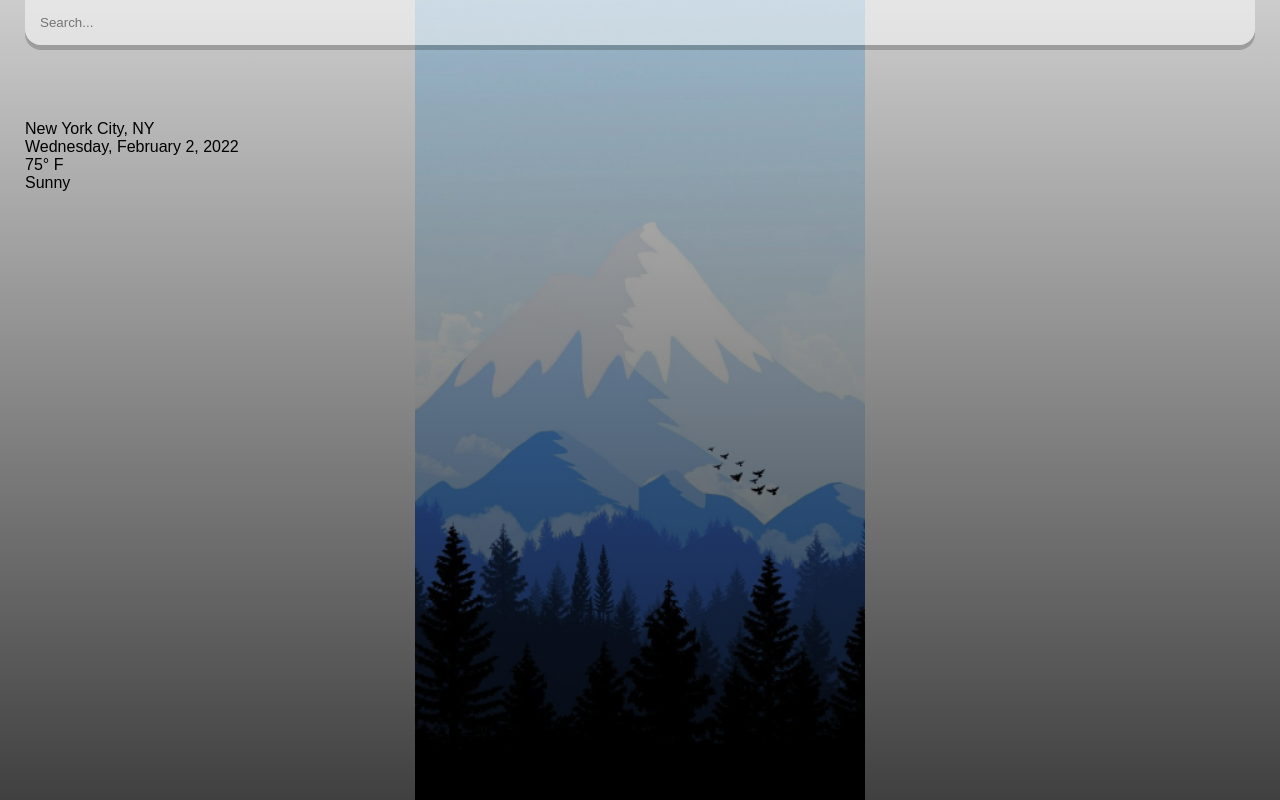
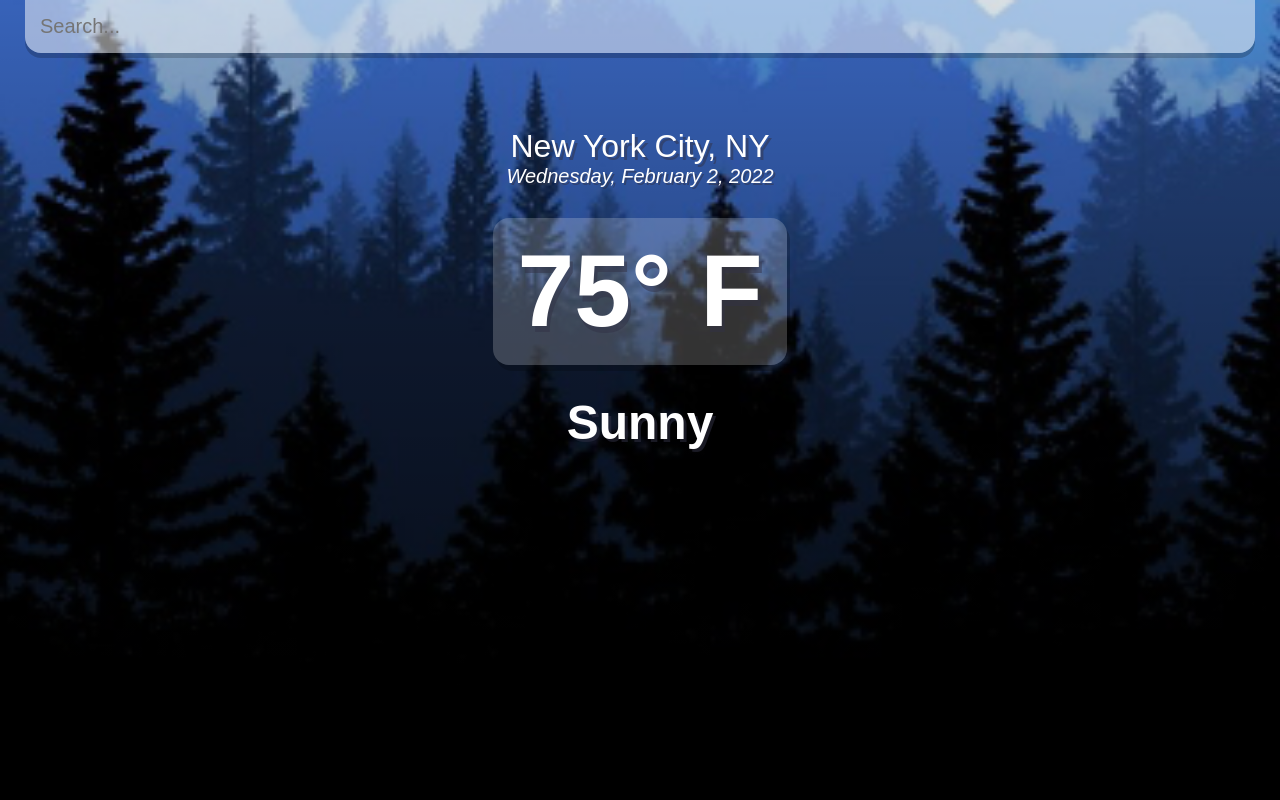
Before and after one commit to blairvansant/weather-watcher, a React (Create React App) app: page / in a window 1280 px wide. Built offline with nearby package versions, Linux system fonts and the light colour scheme.

Commit message:
Added remaining styling

```diff
--- a/src/index.css
+++ b/src/index.css
@@ -5,15 +5,14 @@
 }
 
 body {
-  font-family: 'montseratt', sans-serif;
+  font-family: 'Montserrat', sans-serif;
 }
 
 .app {
   background-image: url('./assets/cold-bg.png');
-  background-size: contain;
-  background-repeat: no-repeat;
+  background-size: cover;
   background-position: bottom;
-  transition: 0.4 ease-out;
+  transition: 0.4 ease;
 }
 
 .app.warm {
@@ -48,6 +47,57 @@
   box-shadow: 0px 5px rgba(0, 0, 0, 0.2);
 
   color: #313131;
+  font-size: 20px;
 
   transition: 0.4s ease;
 }
+
+.search-box .search-bar:focus {
+  background-color: rgba(255, 255, 255, 0.75);
+}
+
+.location-box .location {
+  color: #FFF;
+  font-size: 32px;
+  font-weight: 500;
+  text-align: center;
+  text-shadow: 3px 3px rgba(50, 50, 70, 0.5);
+}
+
+.location-box .date {
+  color: #FFF;
+  font-size: 20px;
+  font-weight: 300;
+  font-style: italic;
+  text-align: center;
+  text-shadow: 2px 2px rgba(50, 50, 70, 0.5);
+}
+
+.weather-box {
+  text-align: center;
+}
+
+.weather-box .temp {
+  position: relative;
+  display: inline-block;
+  margin: 30px auto;
+  background-color: rgba(255, 255, 255, 0.2);
+  border-radius: 16px;
+
+  padding: 15px 25px;
+
+  color: #FFF;
+  font-size: 102px;
+  font-weight: 900;
+
+  text-shadow: 3px 6px rgba(50, 50, 70, 0.5);
+  text-align: center;
+  box-shadow: 3px 6px rgba(0, 0, 0, 0.2);
+}
+
+.weather-box .weather {
+  color: #FFF;
+  font-size: 48px;
+  font-weight: 700;
+  text-shadow: 3px 3px rgba(50, 50, 70, 0.5);
+}
```
